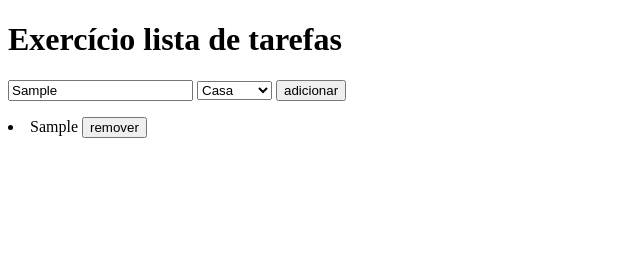
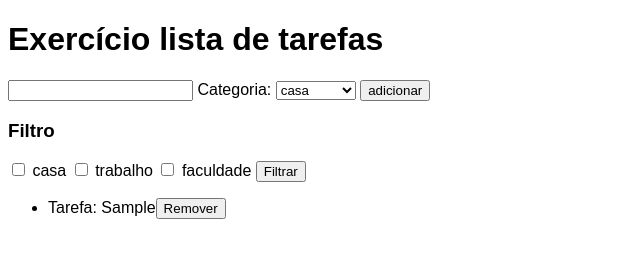
Before and after one commit to yuuki-cfeebm/DOCS-FATEC, a plain HTML site: page programacao-web/aula25-10/index.html in a window 1280 px wide. Both pictures are taken after typing "Sample" into the empty fields and a click on the button "adicionar". Shown: the whole page, without its empty margins (0-640 px from the left). Drawn offline with Linux system fonts and the light colour scheme.

Commit message:
finaliza to do list

```diff
--- a/programacao-web/aula25-10/index.html
+++ b/programacao-web/aula25-10/index.html
@@ -1,32 +1,40 @@
 <!DOCTYPE html>
-<html lang="en">
+<html lang="pt-br">
 <head>
     <meta charset="UTF-8">
     <meta name="viewport" content="width=device-width, initial-scale=1.0">
     <title>Document</title>
+    <link rel="stylesheet" href="style.css">
 </head>
 <body>
     <h1>Exercício lista de tarefas</h1>
     <div>
         <input class="input-texto" type="text" placeholder="Digite a tarefa...">
+        <label for="">Categoria: </label>
         <select class="select">
-            <option id="casa" value="casa">Casa</option>
-            <option id="trabalho" value="trabalho">Trabalho</option>
-            <option id="faculdade" value="facul">Facul</option>
+            <option id="casa">casa</option>
+            <option id="trabalho">trabalho</option>
+            <option id="faculdade">faculdade</option>
         </select>
+        <button onclick="adicionarTarefa()">adicionar</button>
+    </div>
+    <div>
+        <h3>Filtro</h3>
+        <input class="filtro" value="casa" type="checkbox">
+        <label for="">casa</label>
 
-        <button onclick="adicionarTarefa()">adicionar</button>
+        <input class="filtro" value="trabalho" type="checkbox">
+        <label for="">trabalho</label>
+
+        <input class="filtro" value="faculdade" type="checkbox">
+        <label for="">faculdade</label>
+
+        <button onclick="filtrarTarefa()">Filtrar</button>
     </div>
 
 
-    <div class="listaTarefas">
-        <ul class="tarefa-casa">
-
-        </ul>
-        <ul class="tarefa-trabalho">
-
-        </ul>
-        <ul class="tarefa-faculdade">
+    <div >
+        <ul class="lista-tarefas">
 
         </ul>
     </div>
--- a/programacao-web/aula25-10/index.js
+++ b/programacao-web/aula25-10/index.js
@@ -1,14 +1,12 @@
 const input = document.querySelector('.input-texto')
-const listaTarefas = document.querySelector('.listaTarefas')
+const listaTarefas = document.querySelector('.lista-tarefas')
 
 const select = document.querySelector('.select')
 
-const optionCasa = document.querySelector('.tarefa-casa')
-const optionTrabalho = document.querySelector('.tarefa-trabalho')
-const optionFaculdade = document.querySelector('.tarefa-faculdade')
-
+const filtro = document.querySelector('.filtro')
+const filtroCasa = document.querySelector('#filtro-casa')
+const checkboxes = document.querySelectorAll('.filtro')
 let contador=0
-
 
 function adicionarTarefa() {
     if(contador >= 10) { //validação
@@ -16,28 +14,56 @@ function adicionarTarefa() {
         return
     }
 
-    li = document.createElement('li')
+    if(input.value == "") { //validação
+        alert("Digite o nome da tarefa")
+        return
+    }
 
+    const categoria = select.value
+    const li = document.createElement('li')
     contador += 1
 
-    li.innerHTML = `
-    <span id="span_${contador}">${input.value}</span>
-    <button onclick="removerTarefa('span_${contador}')">remover</button>
-    `
+    li.id = `span_${contador}_${categoria}`
+    li.textContent = `Tarefa: ${input.value}`
+    li.classList = `${categoria}`
 
-    const opcao = select.value
-    console.log(opcao)
+    const btnRemover = document.createElement('button')
+    btnRemover.textContent = 'Remover'
+    btnRemover.addEventListener('click', () => removerTarefa(li.id))
 
+    li.appendChild(btnRemover)
     listaTarefas.appendChild(li)
+
+    input.value = (" ") //limpa input
 }
 
 function removerTarefa(id) {
-
     const tarefaConcluida = document.getElementById(id)
-    tarefaConcluida.parentElement.remove()
+    console.log(tarefaConcluida)
+    tarefaConcluida.remove()
 }
 
 
+function filtrarTarefa() {
+    const tarefas = document.querySelectorAll('ul li') //retorna um node list com o li e seu id
+    const marcadas = Array.from(document.querySelectorAll('.filtro'))
+    .filter(checkbox => checkbox.checked) // primeiro filtra quem está checked
+    .map(checkbox => checkbox.value) // depois pega o value de quem está checked, que pode ser casa,trabalho ou faculdade
+
+    tarefas.forEach(li => {
+        const liClasse = li.getAttribute('class') //pega o nome da classe li, que é definida pela 'li.classList = `${categoria}`'
+        if(marcadas.includes(liClasse)) { //verifica se em marcadas(array), tem liClasse, se tem aplica estilo de display padrão de lista, se não, aplica um display none
+            li.style.display = 'list-item'
+        console.log("aaaa")
+
+        } else {
+            li.style.display = 'none'
+        console.log("bbb")
+
+        }
+    })
+}
+//tenho que pegar o value dos inputs do tipo checkbox, e comparar eles com a variavel 'marcadas', que tem os values das checkboxes que foram marcadas, se marcadas e inputCategorias tiverem o mesmo value aparece a lista, se não, não aparece
 
 //limpar o campo de input e limitar as tarefas, 10 por exemplo,
 //dividir em categorias,
--- /dev/null
+++ b/programacao-web/aula25-10/style.css
@@ -0,0 +1,10 @@
+* {
+  font-family: Arial, Helvetica, sans-serif;
+}
+
+/* .lista-tarefas {
+  display: flex;
+  justify-content: space-between;
+  width: 800px;
+
+} */
```
